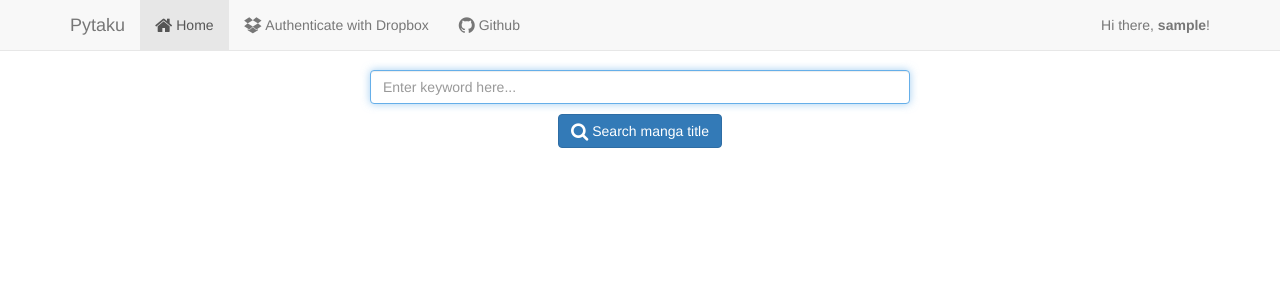
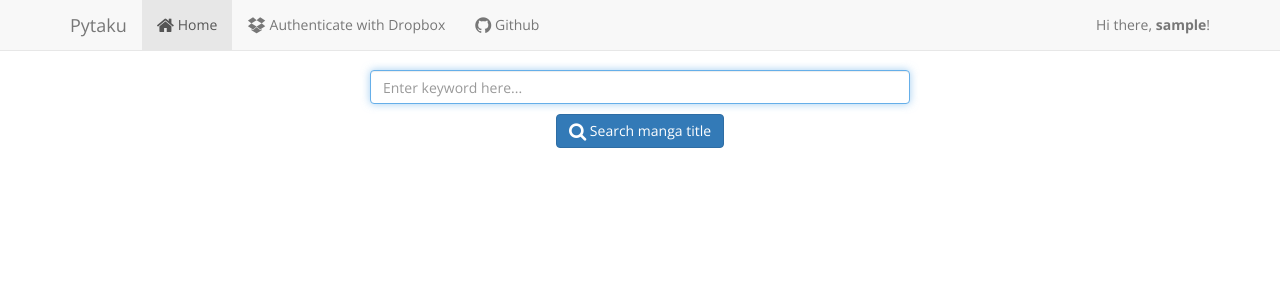
Before and after one commit to nhanb/pytaku-legacy2, a Python web app: template templates/index.html in a window 1280 px wide. Shown: the top 300 px of the page. Run offline with Jinja, Linux system fonts and the light colour scheme; the template is opened without the code that fills it: most values are stand-ins (such as "Sample title", 1, 10 or a date in 2020); some libraries are stand-ins or nearby versions.

Commit message:
Open Sans, because I'm hip

```diff
--- a/static/style.css
+++ b/static/style.css
@@ -10,7 +10,8 @@
   margin: -10px auto;
 }
 
-/* Compulsory for bootstrap fixed navbar */
+
 body {
-    padding-top: 70px;
+    padding-top: 70px; /* Compulsory for bootstrap fixed navbar */
+    font-family: "Open Sans", Helvetica, sans-serif;
 }
--- a/templates/index.html
+++ b/templates/index.html
@@ -6,6 +6,7 @@
   <meta name="viewport" content="width=device-width, initial-scale=1">
   <link href="//netdna.bootstrapcdn.com/bootstrap/3.1.0/css/bootstrap.min.css" rel="stylesheet">
   <link href="//netdna.bootstrapcdn.com/font-awesome/4.0.3/css/font-awesome.min.css" rel="stylesheet">
+  <link href='http://fonts.googleapis.com/css?family=Open+Sans:400,700' rel='stylesheet' type='text/css'>
   <link href="/static/lib/loader/loader.css" rel="stylesheet">
   <link href="/static/style.css" rel="stylesheet">
 
```
